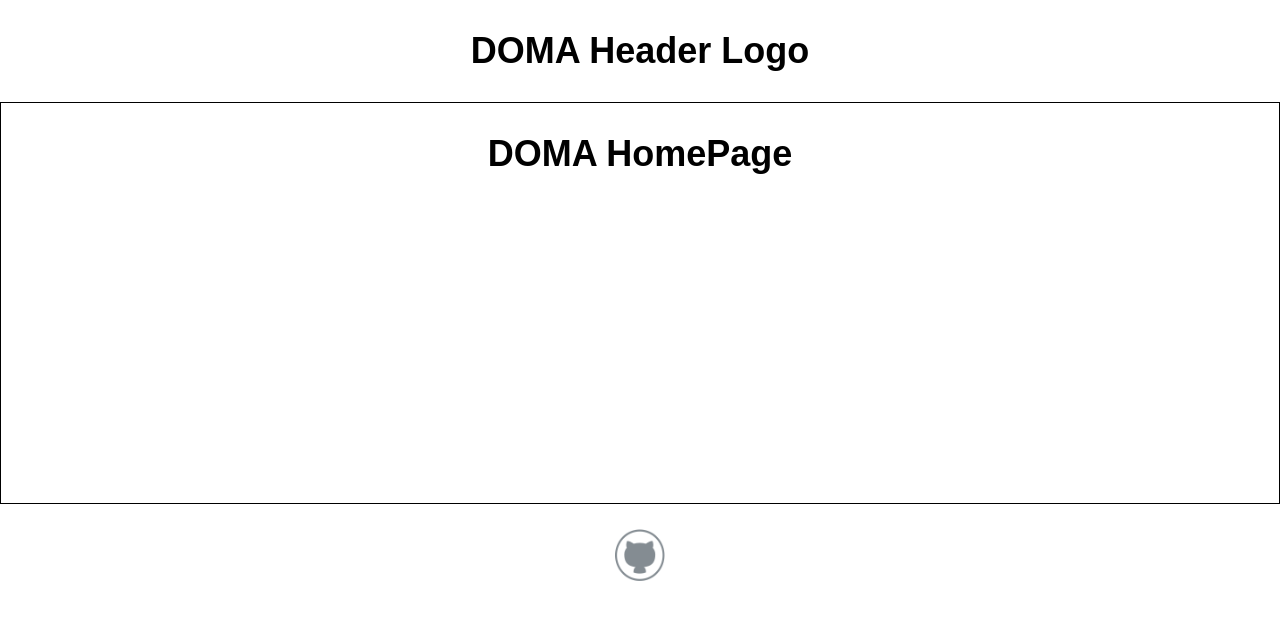
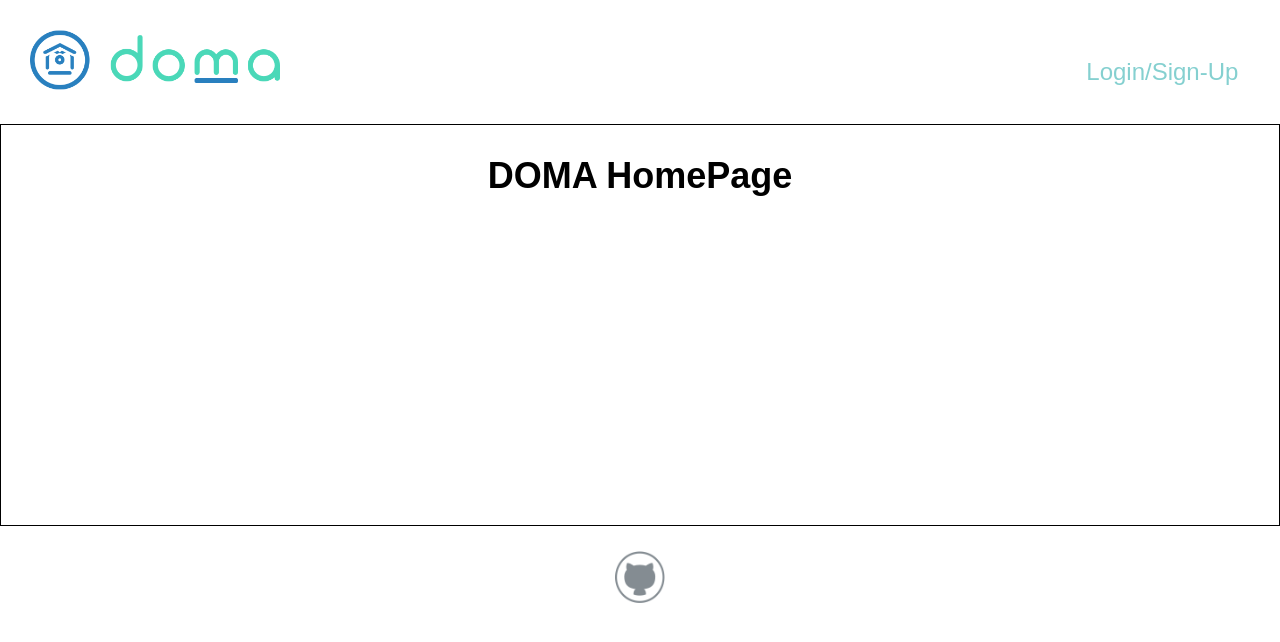
Before and after one commit to WorldGovHackathon2017/DOMA-REACT-FrontEnd, a React (Create React App) app: page / in a window 1280 px wide. Shown: the top 642 px of the page. Built offline with nearby package versions, Linux system fonts and the light colour scheme.

Commit message:
Add logo and login to header.

```diff
--- a/src/components/App/App.css
+++ b/src/components/App/App.css
@@ -1,5 +1,10 @@
 .App {
   text-align: center;
+}
+
+.App {
+  max-width: 1280px;
+  margin: 0 auto;
 }
 
 .App-header {
--- a/src/components/Footer/Footer.css
+++ b/src/components/Footer/Footer.css
@@ -8,7 +8,7 @@
   width: 50px;
 }
 
-.footer #doma-logo {
+.footer #logo {
   margin-top: none;
   width: 50px;
 }
--- a/src/components/Footer/Footer.js
+++ b/src/components/Footer/Footer.js
@@ -2,6 +2,7 @@ import React, { Component } from 'react';
 import { Link } from 'react-router-dom';
 import './Footer.css';
 import githubLogo from '../../images/githubLogo.png'
+
 
 class Footer extends Component {
   render() {
@@ -11,7 +12,7 @@ class Footer extends Component {
           <img id="github-logo" src={githubLogo} />
         </a>
         <br />
-        <img id="doma-logo" src='' />
+        <img id="logo" src='' />
       </div>
     )
   }
--- a/src/components/Header/Header.css
+++ b/src/components/Header/Header.css
@@ -0,0 +1,38 @@
+.header {
+  background-color: white;
+  min-height: 95px;
+  width: 98%;
+  display: flex;
+  justify-content: space-between;
+  padding-top: 20px;
+}
+
+.header #logo {
+  width: 250px;
+  padding-left: 30px;
+  padding-top: 10px;
+}
+
+.header #links ul {
+    list-style-type: none;
+    margin: 0;
+    padding: 0;
+    overflow: hidden;
+}
+
+.header #links li {
+  display: inline-block;
+  text-align: center;
+  font-size: 1em;
+  padding: 14px 16px;
+  text-decoration: none;
+}
+
+.header a {
+  text-decoration: none;
+  color: #85D0D0;
+}
+
+.header a:hover {
+  color: #F58B64;
+}
--- a/src/components/Header/Header.js
+++ b/src/components/Header/Header.js
@@ -1,15 +1,23 @@
 import React, { Component } from 'react';
 import { Link } from 'react-router-dom';
 import './Header.css';
-import githubLogo from '../../images/githubLogo.png';
+import domaHeaderLogo from '../../images/domaHeaderLogo.png';
 
 class Header extends Component {
   render() {
     return (
       <div className="header">
-        <h2>DOMA Header Logo</h2>
+        <div><Link to="/listings"><img id="logo" src={domaHeaderLogo} /></Link></div>
         <nav>
-
+          <ul id="links">
+            {!this.props.current_user && <li><a href="/">Login/Sign-Up</a></li>}
+            {this.props.current_user && this.props && <li><Link to={`/hosts/${this.props.current_user.id}`}>{`${this.props.current_user.first_name}`}</Link></li>}
+            {this.props.current_user && <li><Link to={`/refugees/${this.props.current_user.id}`}>{`${this.props.current_user.first_name}`}</Link></li>}
+            {this.props.current_user && <li><Link to="/listings">Listings</Link></li>}
+            {this.props.current_user && <li><Link to="/requests">Requests</Link></li>}
+            {/*<li><Link to="/search">Search</Link></li>*/}
+            {this.props.current_user && <li><a href='/api/logout'>Logout</a></li>}
+          </ul>
         </nav>
       </div>
     )
--- a/src/containers/RefugeeProfile/RefugeeProfile.js
+++ b/src/containers/RefugeeProfile/RefugeeProfile.js
@@ -91,6 +91,7 @@ class RefugeeProfile extends Component {
             )}
           </Slider>
         </section>
+        <br />
         <section className='profile-container main-background-color'>
           <div className='profile-header'>Profile Hub</div>
           <div className='profile-body'>
@@ -101,10 +102,12 @@ class RefugeeProfile extends Component {
             </div>
           </div>
         </section>
+        <br />
         <section className='profile-section'>
           <h3 className='accent-color'>ABOUT ME</h3>
           <p>{this.state.refugee.about}</p>
         </section>
+        <br />
         <section className='profile-section'>
           <h3 className='accent-color'>CONTACT INFO</h3>
           <MdPhone className='contact main-color' size={30} />
--- a/src/index.css
+++ b/src/index.css
@@ -1,3 +1,13 @@
+@media only screen and (max-device-width: 768px) {
+  .header {
+    flex-wrap: wrap;
+  }
+}
+
+:root {
+  --header-height: 200px;
+}
+
 body {
   margin: 0;
   padding: 0;
```
Also changed, not shown: src/images/domaHeaderLogo.png (added).
